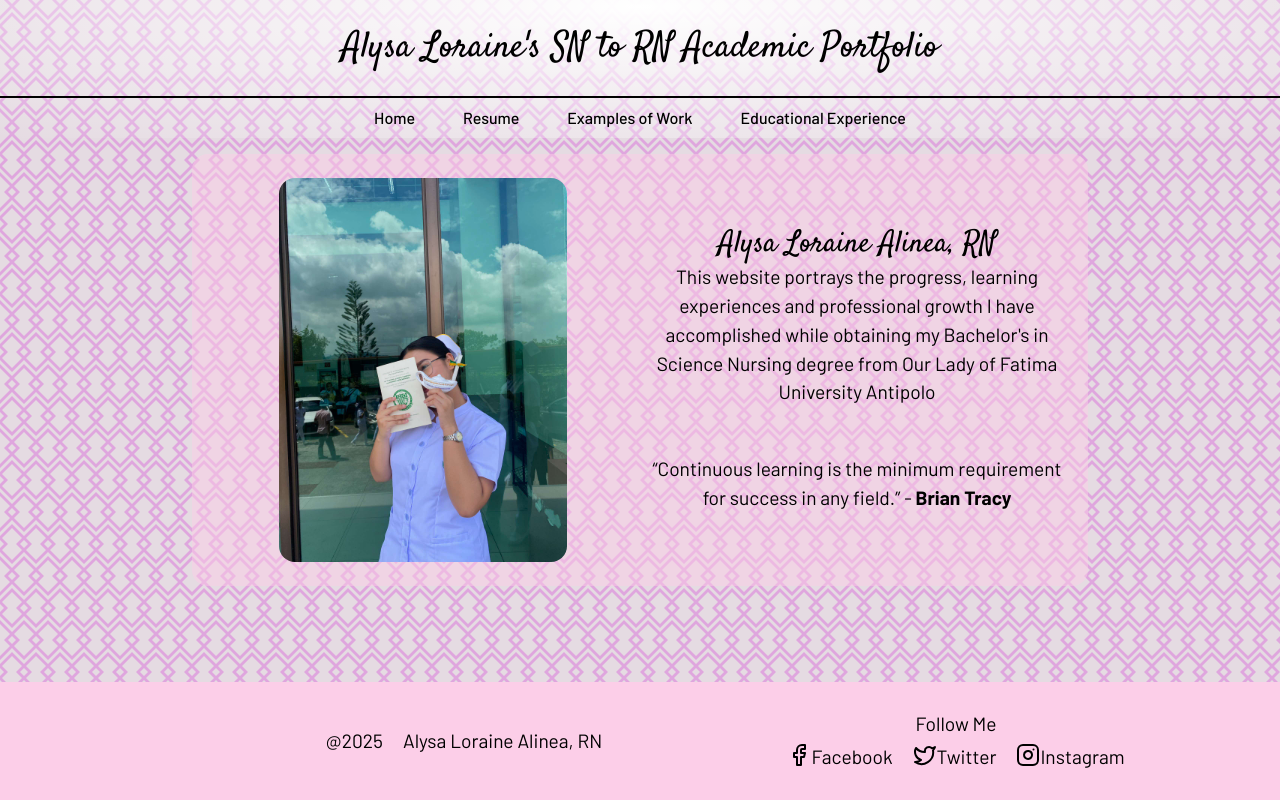
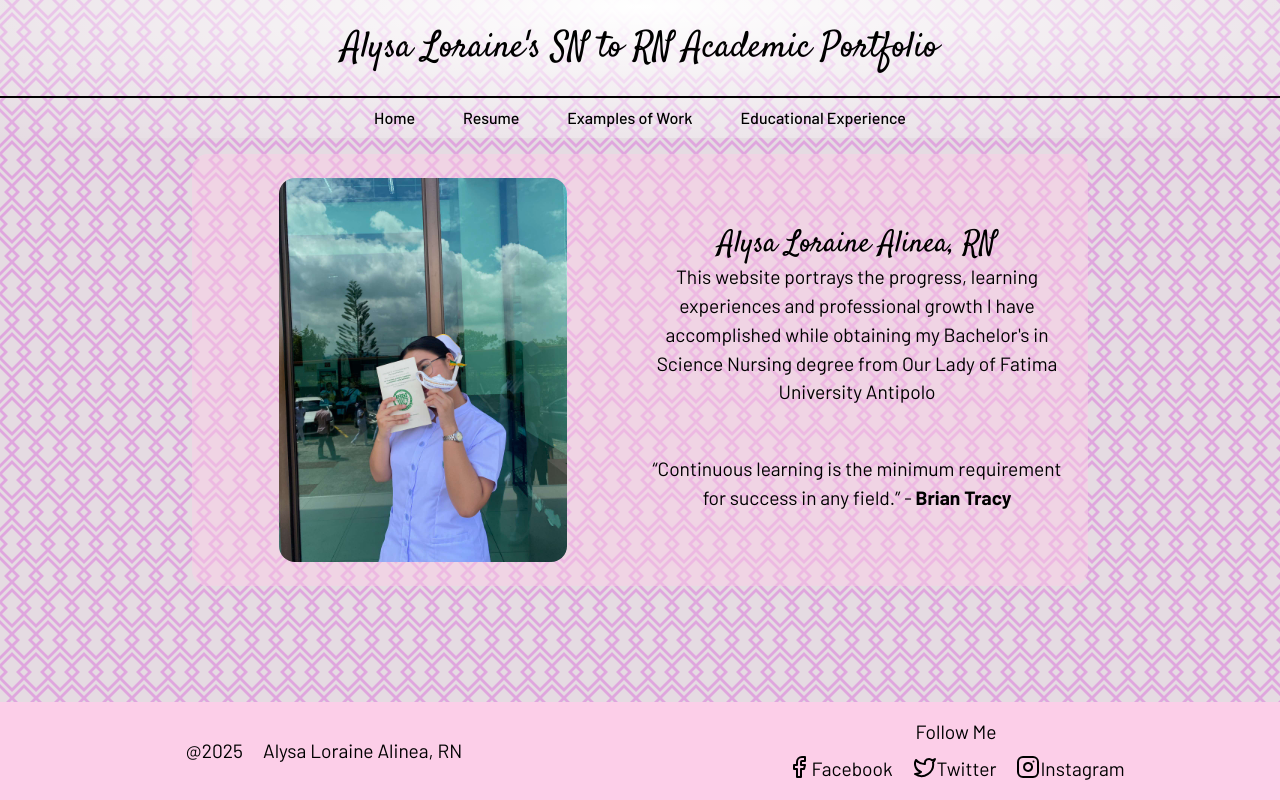
Before and after one commit to jwesparcia/alypot, a React (Vite) app: page / in a window 1280 px wide. Built offline with nearby package versions, Linux system fonts and the light colour scheme.

Commit message:
initial commit

```diff
--- a/src/components/Footer.jsx
+++ b/src/components/Footer.jsx
@@ -7,18 +7,18 @@ const Footer = () => {
   const d = new Date();
   let year = d.getFullYear();
   return (
-    <div className="bg-pink-200/100 font-barlow text-[0.8rem] md:text-[1.2rem] w-auto p-2 md:grid md:grid-cols-2 flex ">
-      <div className=" flex justify-center gap-5 w-4xl  items-center">
-        <div className="ml-4">
+    <div className="bg-pink-200/100 font-barlow text-[0.8rem] md:text-[1.2rem] w-auto p-2 md:grid md:grid-cols-2 flex flex-col">
+      <div className=" flex justify-center gap-5  items-center p-2 ">
+        <div className="">
           <h1>@{year}</h1>
         </div>
-        <div className=" w-auto">
+        <div className=" ">
           <h1>Alysa Loraine Alinea, RN</h1>
         </div>
       </div>
 
-      <div className=" gap-5  font-barlow p-5 ">
-        <h1 className="text-center mb-1">Follow Me</h1>
+      <div className=" gap-5  font-barlow p-2 ">
+        <h1 className="text-center mb-2">Follow Me</h1>
         <div className="flex gap-5 justify-center items-center">
           <div className="flex ">
              <Facebook/>Facebook
--- a/src/pages/Home.jsx
+++ b/src/pages/Home.jsx
@@ -4,7 +4,7 @@ export default function Home() {
       <div className="md:w-4xl bg-pink-200/50 ml-auto mr-auto p-2 rounded-2xl my-4">
         <div className="grid grid-cols-2 p-4 items-center gap-5">
           <div className="ml-auto mr-auto ">
-            <img src="/images/pic3.jpg" alt="" className="h-75 md:h-96 rounded-2xl" />
+            <img src="/images/pic3.jpg" alt="" className="h-auto md:w-auto  md:h-96 rounded-2xl" />
           </div>
           <div className="text-center  text-[0.8rem]">
             <div className="font-satisfy text-3xl">
```
